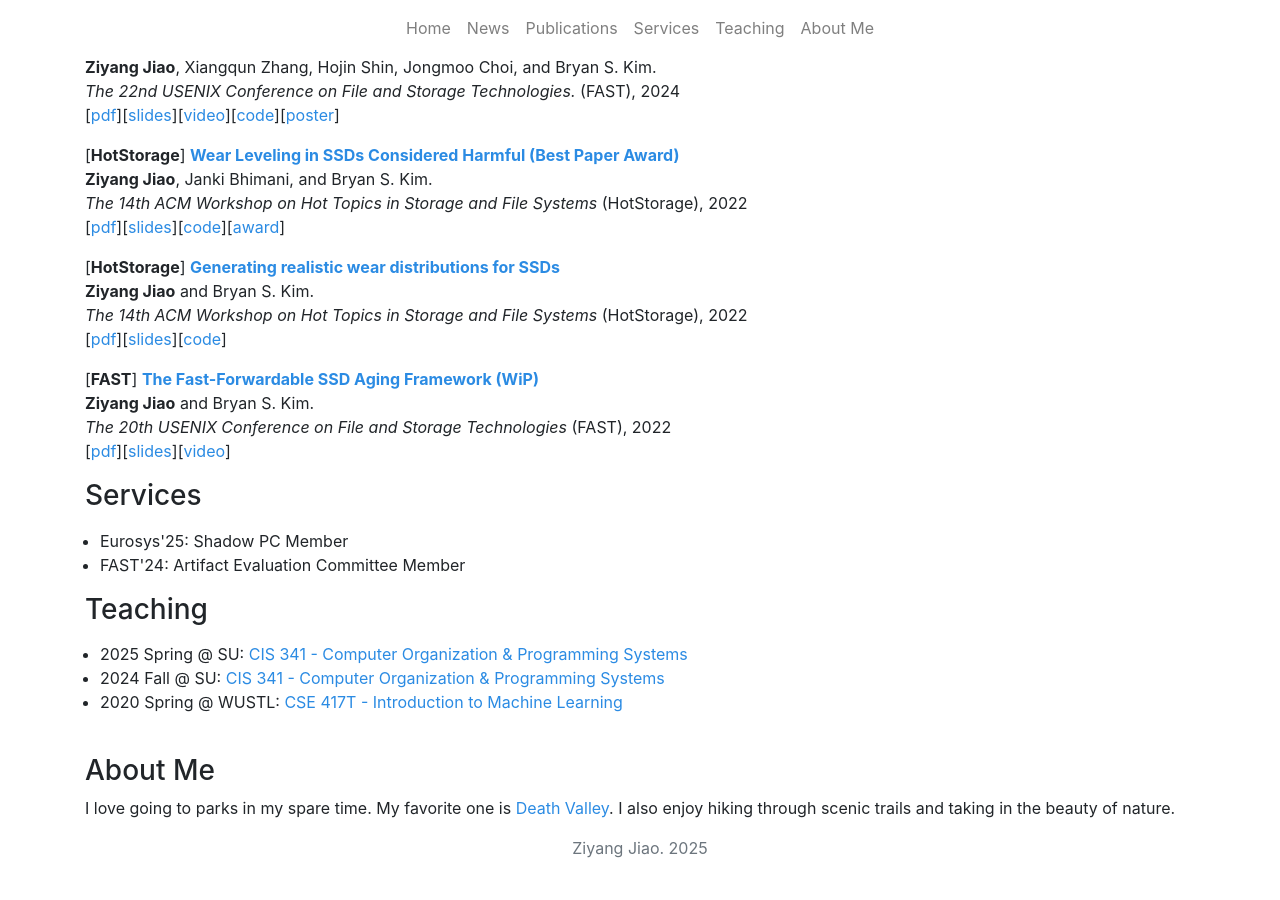
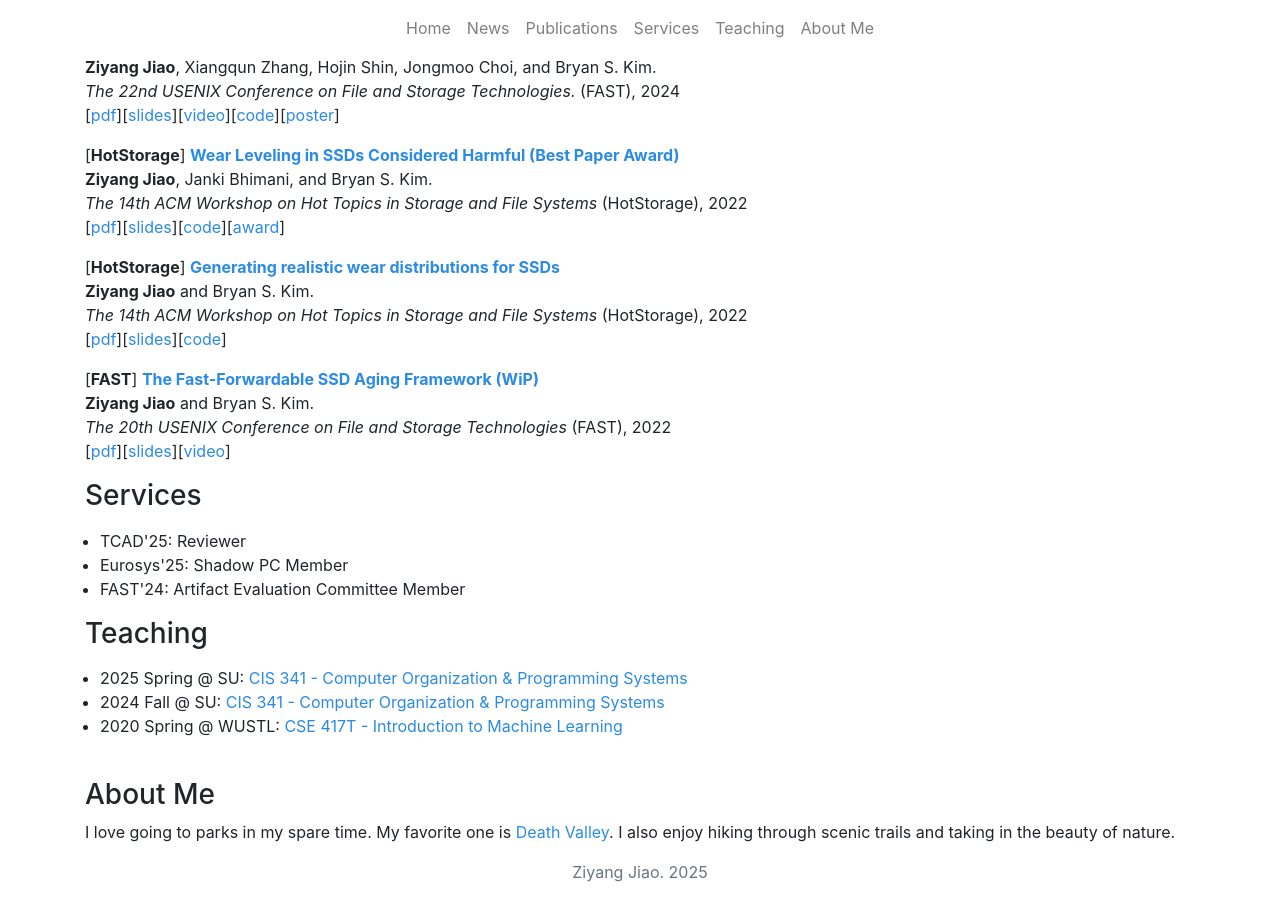
Before and after one commit to ZiyangJiao/ZiyangJiao.github.io, a Jekyll site: the page index.html, which Jekyll copies as it is, in a window 1280 px wide and 900 px high, scrolled down 885 px. Built offline with Jekyll 4.4.1, drawn with Linux system fonts in a browser that asks for light colours; nearby versions of some CDN libraries; before the commit the page ends 1761 px from its top, so only the background shows below that.

Commit message:
Update index.html

```diff
--- a/index.html
+++ b/index.html
@@ -188,6 +188,7 @@
         <h3>Services</h3>
         <ul style="padding-left: 15px;">
           <p>
+            <li>TCAD'25: Reviewer</li>
             <li>Eurosys'25: Shadow PC Member</li>
             <li>FAST'24: Artifact Evaluation Committee Member</li>
           </p>
```
